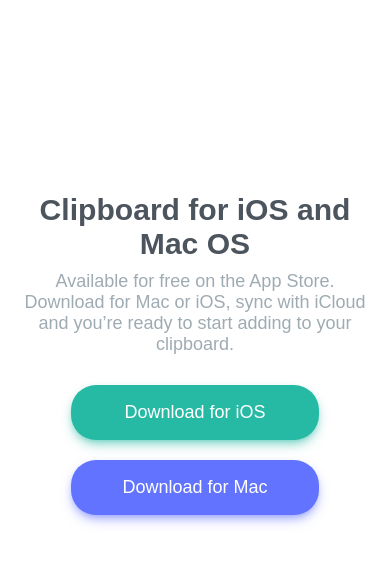
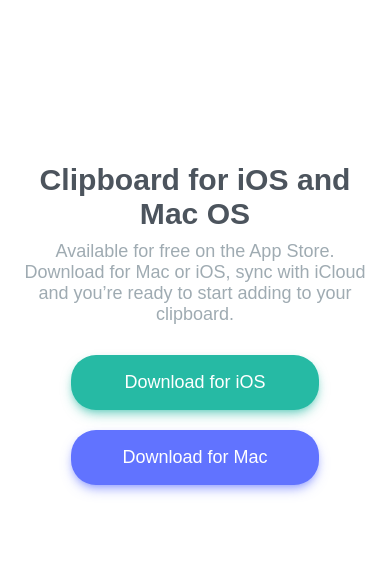
Before and after one commit to Mohamed-Massan/Clipboard-landing-page, a plain HTML site: page index.html in a window 390 px wide. Shown: the part 3763-4324 px from the top of the page. Drawn offline with Linux system fonts and the light colour scheme; a web font is replaced by a local one.

Commit message:
Update style.css

```diff
--- a/style.css
+++ b/style.css
@@ -313,8 +313,8 @@ footer .links{
 
     .no-bg {
         background-image: none;
-        margin-top: -150px;
-        margin-bottom: -50px;
+        margin-top: -180px;
+        margin-bottom: -80px;
     }
 
     .second-section img {
```
